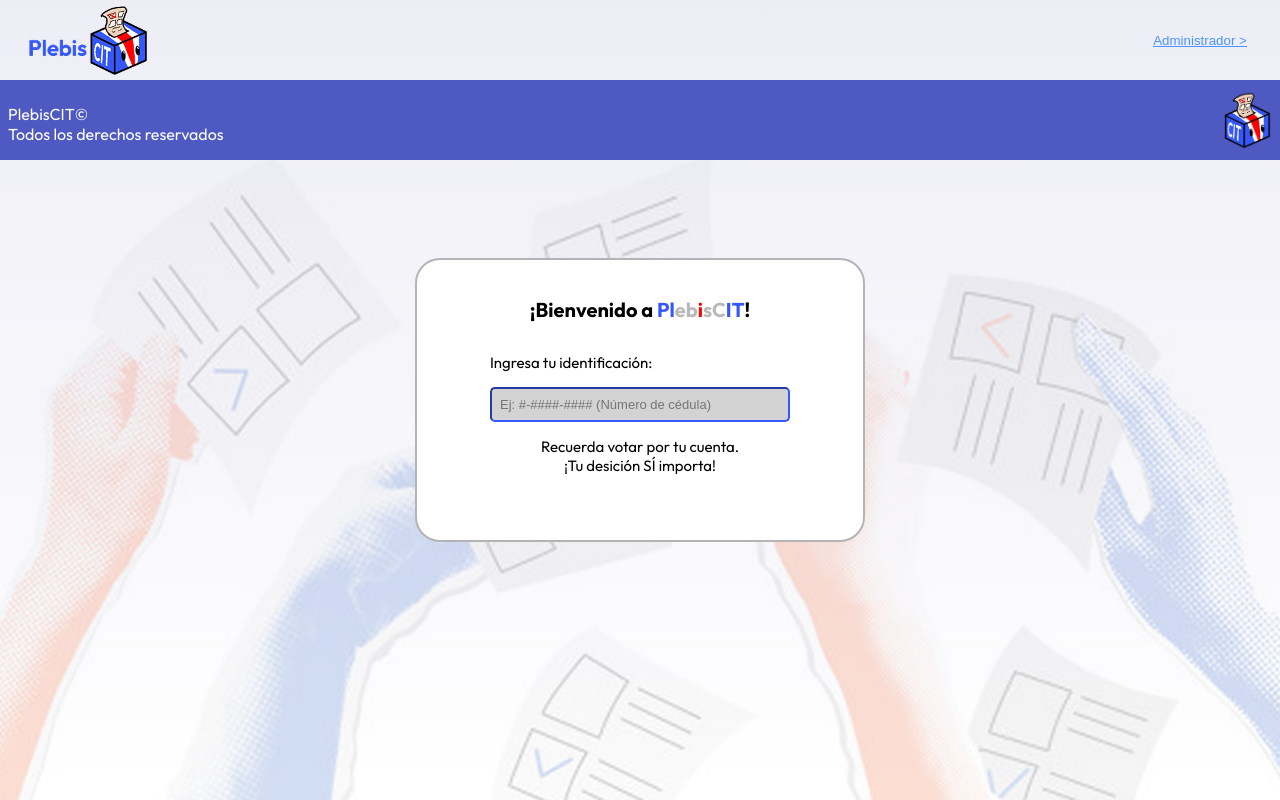
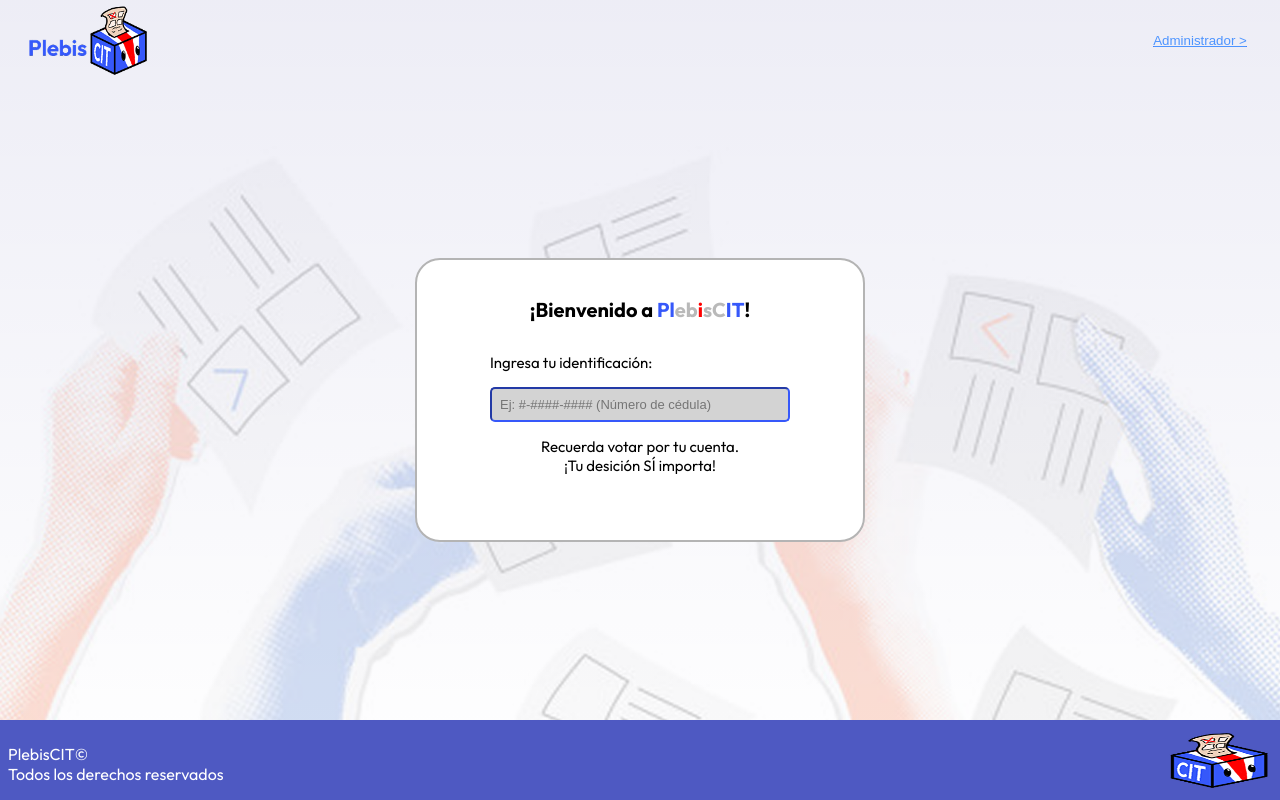
Before and after one commit to G10sr/plebisCIT, a React (Vite) app: page / in a window 1280 px wide. Built offline with nearby package versions, Linux system fonts and the light colour scheme.

Commit message:
Footer fix

```diff
--- a/src/App.jsx
+++ b/src/App.jsx
@@ -8,12 +8,20 @@ import Footer from "./components/Footer";
 function App(){
   return(
     <BrowserRouter>
-    <Header></Header>
-      <Routes>
-          <Route path="/" element={<Home/>}/>
-          <Route path="/admin" element={<Admin/>}/>
-      </Routes>
-    <Footer></Footer>
+      <div style={{ display: "flex", flexDirection: "column", minHeight: "100vh" }}>
+
+        <Header />
+
+        <div style={{ flex: 1 }}>
+          <Routes>
+            <Route path="/" element={<Home/>}/>
+            <Route path="/admin" element={<Admin/>}/>
+          </Routes>
+        </div>
+
+        <Footer />
+
+      </div>
     </BrowserRouter>
   );
 }
```
